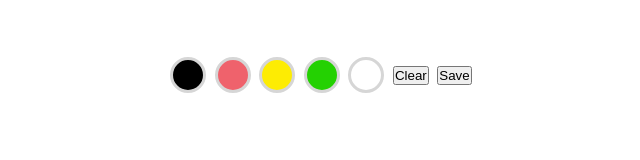
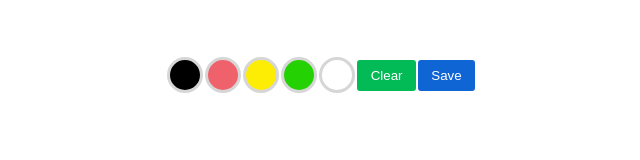
Before and after one commit to mohammadxonel/Drawing-App, a plain HTML site: page index.html in a window 1280 px wide. Shown: the whole page, without its empty margins (319-959 px from the left). Drawn offline with Linux system fonts and the light colour scheme.

Commit message:
add css style edits to button

```diff
--- a/style.css
+++ b/style.css
@@ -44,3 +44,16 @@
 .clr:nth-child(5){
     background-color: #fff;
 }
+
+button{
+    border: none;
+    outline: none;
+    padding: .6em 1em;
+    border-radius: 3px;
+    background-color: #03bb56;
+    color: #fff;
+    cursor: pointer;
+}
+.save{
+    background-color: #0f65d4;
+}
```
